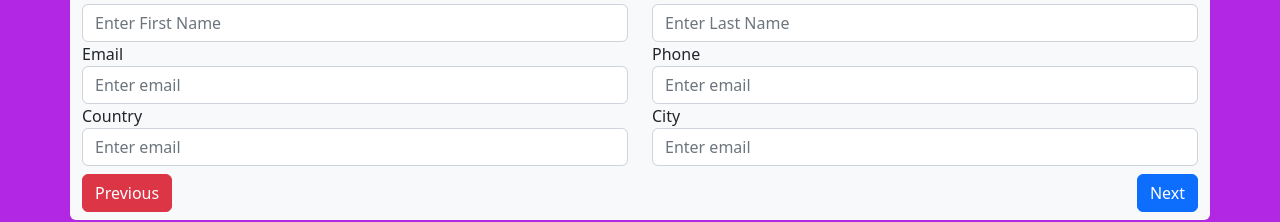
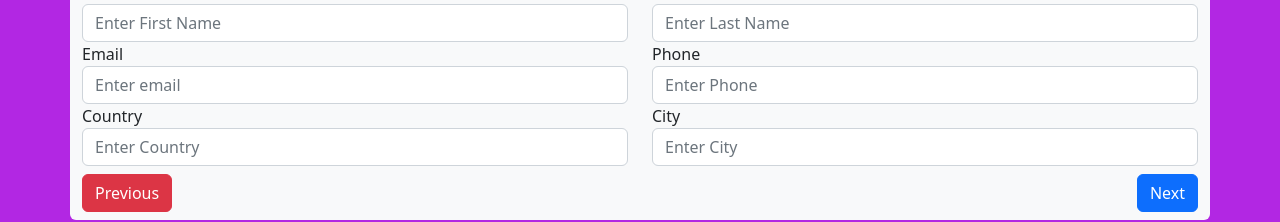
Before and after one commit to andrewadi24/resume-builder, a React (Create React App) app in the folder client/: page /personal_details in a window 1280 px wide. Shown: the part 128-350 px from the top of the page. Built offline with nearby package versions, Linux system fonts and the light colour scheme.

Commit message:
fixed experience bug

```diff
--- a/client/src/App.js
+++ b/client/src/App.js
@@ -1,8 +1,6 @@
-import logo from './logo.svg';
 import './App.css';
 import PersonalDetails from './Components/PersonalDetails'
 import 'bootstrap/dist/css/bootstrap.min.css';
-import Templates from './Components/Result';
 import { BrowserRouter, Routes, Route } from "react-router-dom";
 import React, { useState } from 'react'
 import Builder from './Components/Builder';
@@ -16,6 +14,9 @@ let detail = {
   first_name: "",
   last_name: "",
   email: "",
+  phone: "",
+  country: "",
+  city: "",
   summary: "",
   education: [],
   experience: []
@@ -26,6 +27,8 @@ let testing = {
   last_name: "Smith",
   email: "johnsmith@gmail.com",
   phone: "+61 0422 264 891",
+  country: "Australia",
+  city: "Sydney",
   summary: "Self-motivated and cheerful customer service professional with 2+ years of experience helping customers navigate websites and resolving product and service issues. Eager to support BookMe in building an impeccable online reputation by providing top-class customer support.",
   education: [
     {
@@ -45,7 +48,7 @@ let testing = {
     {
       degree_name: "bachelor of science",
       school: "University of Sydney",
-      startDate: "02 February 2018",
+      startDate: "February 2018",
       endDate: "Present",
 
   }
@@ -65,7 +68,7 @@ function App() {
           <Route path="summary" element={<Summary details={details} setdetails={setdetails} />} />
           <Route path="education" element={<Education details={details} setdetails={setdetails} />} />
           <Route path="experience" element={<Experience details={details} setdetails={setdetails} />} />
-          <Route path="result" element={<Result details={details} />} />
+          <Route path="result" element={<Result details={testing} />} />
         </Routes>
       </BrowserRouter>
     </div>
--- a/client/src/Components/PersonalDetails.js
+++ b/client/src/Components/PersonalDetails.js
@@ -21,6 +21,21 @@ const Form = (props) => {
     function changeEmail(e) {
         let new_detail = {...details}
         new_detail.email = e.target.value
+        setDetails(new_detail)
+    }
+    function changePhone(e) {
+        let new_detail = {...details}
+        new_detail.phone = e.target.value
+        setDetails(new_detail)
+    }
+    function changeCountry(e) {
+        let new_detail = {...details}
+        new_detail.country = e.target.value
+        setDetails(new_detail)
+    }
+    function changeCity(e) {
+        let new_detail = {...details}
+        new_detail.city = e.target.value
         setDetails(new_detail)
     }
     return (
@@ -59,7 +74,7 @@ const Form = (props) => {
                 <div className='col-6'>
                     <div className="form-group">
                         <label for="exampleInputEmail1">Phone</label>
-                        <input type="email" class="form-control" id="exampleInputEmail1" aria-describedby="emailHelp" placeholder="Enter email" />
+                        <input type="text" class="form-control"  placeholder="Enter Phone" value = {details.phone}onChange={changePhone}/>
                     </div>
                 </div>
             </div>
@@ -68,13 +83,13 @@ const Form = (props) => {
                 <div className='col-6'>
                     <div className="form-group">
                         <label for="exampleInputEmail1">Country</label>
-                        <input type="email" class="form-control" id="exampleInputEmail1" aria-describedby="emailHelp" placeholder="Enter email" />
+                        <input type="text" class="form-control" value = {details.country}placeholder="Enter Country" onChange={changeCountry}/>
                     </div>
                 </div>
                 <div className='col-6'>
                     <div className="form-group">
                         <label for="exampleInputEmail1">City</label>
-                        <input type="email" class="form-control" id="exampleInputEmail1" aria-describedby="emailHelp" placeholder="Enter email" />
+                        <input type="text" class="form-control" placeholder="Enter City" value = {details.city} onChange={changeCity}/>
                     </div>
                 </div>
             </div>
--- a/client/src/Components/Result.js
+++ b/client/src/Components/Result.js
@@ -101,7 +101,8 @@ const Result = (props) => {
                             <View style={styles.right}>
                                 <View>
                                     <Text style={{ fontSize: "15px" }}>Personal Details</Text>
-                                    <Text style={{ fontSize: "15px" }}>{details.phone}</Text>
+                                    <Text style={{ fontSize: "10px" }}>{details.phone}</Text>
+                                    <Text style={{ fontSize: "10px" }}>{details.country}, {details.city}</Text>
                                 </View>
                                 <Text style={{ fontSize: "15px" }}>Skills</Text>
                                 <Text style={{ fontSize: "15px" }}>Languages</Text>
--- a/client/src/Components/SectionForm.js
+++ b/client/src/Components/SectionForm.js
@@ -50,7 +50,7 @@ const SectionForm = (props) => {
             }
         )
         setDetails(new_detail)
-        setExperienceElement([...experienceElement, <SectionSubForm title="experience" id={educationCount} details={details} setDetails={setDetails}></SectionSubForm> ]);
+        setExperienceElement([...experienceElement, <SectionSubForm title="experience" id={experienceCount} details={details} setDetails={setDetails}></SectionSubForm> ]);
         setExperienceCount(experienceCount => experienceCount + 1)
     }
 
--- a/client/src/Components/SectionSubForm.js
+++ b/client/src/Components/SectionSubForm.js
@@ -10,6 +10,7 @@ const SectionSubForm = (props) => {
     let column2 = "Employer"
     let first_input;
     if (props.title == "experience") {
+        console.log(id)
         first_input = details.experience[id].job_title
     }
     if (props.title == "education") {
```
